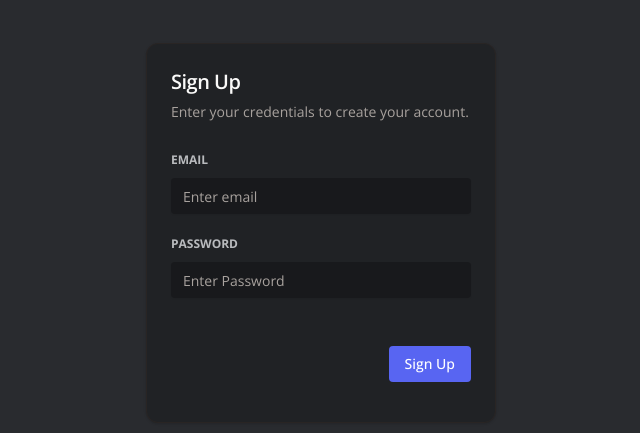
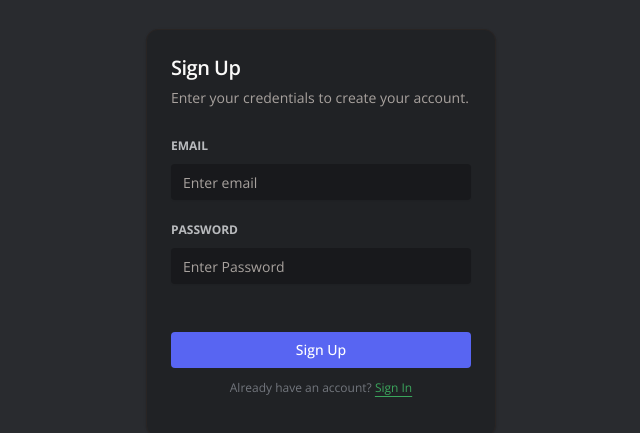
Before and after one commit to Devansh-365/baatcheet, a Next.js app: page /sign-up in a window 1280 px wide. Shown: the part 167-600 px from the top of the page, without its empty margins (319-959 px from the left). Built offline with nearby package versions, Linux system fonts and the light colour scheme; what @uploadthing/react would draw is missing.

Commit message:
feat: update auth ui

```diff
--- a/app/(auth)/(routes)/sign-in/page.tsx
+++ b/app/(auth)/(routes)/sign-in/page.tsx
@@ -1,10 +1,8 @@
 "use client";
 
-import axios from "axios";
 import * as z from "zod";
 import { zodResolver } from "@hookform/resolvers/zod";
 import { useForm } from "react-hook-form";
-import { useEffect, useState } from "react";
 
 import {
   Card,
@@ -27,6 +25,8 @@ import { Button } from "@/components/ui/button";
 import { useRouter, useSearchParams } from "next/navigation";
 import { signIn } from "next-auth/react";
 import { toast } from "react-hot-toast";
+import Link from "next/link";
+import { ReloadIcon } from "@radix-ui/react-icons";
 
 const formSchema = z.object({
   email: z.string().email().min(1, {
@@ -126,14 +126,22 @@ const SignInPage = () => {
                 )}
               />
             </div>
-            <CardFooter className="py-4">
-              <Button
-                variant="primary"
-                className="ml-auto"
-                disabled={isLoading}
-              >
+            <CardFooter className="py-4 flex flex-col">
+              <Button variant="primary" className="w-full" disabled={isLoading}>
+                {isLoading && (
+                  <ReloadIcon className="mr-2 h-4 w-4 animate-spin" />
+                )}
                 Sign In
               </Button>
+              <p className="px-8 mt-3 text-center text-xs text-[#72767D]">
+                {`Don't have an account? `}
+                <Link
+                  href={`/sign-up`}
+                  className="text-[#3BA55C] hover:text-[#3BA55C]/90 underline underline-offset-4"
+                >
+                  Sign Up
+                </Link>
+              </p>
             </CardFooter>
           </form>
         </Form>
--- a/app/(auth)/(routes)/sign-up/page.tsx
+++ b/app/(auth)/(routes)/sign-up/page.tsx
@@ -4,7 +4,6 @@ import axios from "axios";
 import * as z from "zod";
 import { zodResolver } from "@hookform/resolvers/zod";
 import { useForm } from "react-hook-form";
-import { useEffect, useState } from "react";
 
 import {
   Card,
@@ -26,6 +25,8 @@ import { Input } from "@/components/ui/input";
 import { Button } from "@/components/ui/button";
 import { useRouter } from "next/navigation";
 import { toast } from "react-hot-toast";
+import Link from "next/link";
+import { ReloadIcon } from "@radix-ui/react-icons";
 
 const formSchema = z.object({
   email: z.string().email().min(1, {
@@ -116,14 +117,22 @@ const SignInPage = () => {
                 )}
               />
             </div>
-            <CardFooter className="py-4">
-              <Button
-                variant="primary"
-                className="ml-auto"
-                disabled={isLoading}
-              >
+            <CardFooter className="py-4 flex flex-col">
+              <Button variant="primary" className="w-full" disabled={isLoading}>
+                {isLoading && (
+                  <ReloadIcon className="mr-2 h-4 w-4 animate-spin" />
+                )}
                 Sign Up
               </Button>
+              <p className="px-8 mt-3 text-center text-xs text-[#72767D]">
+                {`Already have an account? `}
+                <Link
+                  href={`/sign-in`}
+                  className="text-[#3BA55C] hover:text-[#3BA55C]/90 underline underline-offset-4"
+                >
+                  Sign In
+                </Link>
+              </p>
             </CardFooter>
           </form>
         </Form>
```
